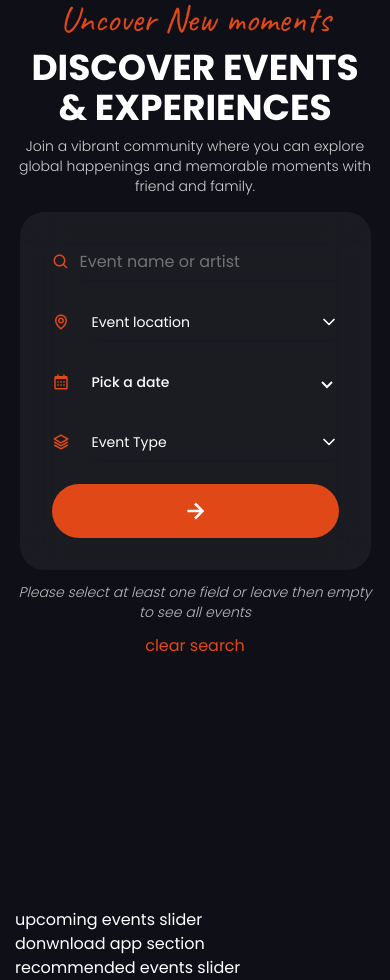
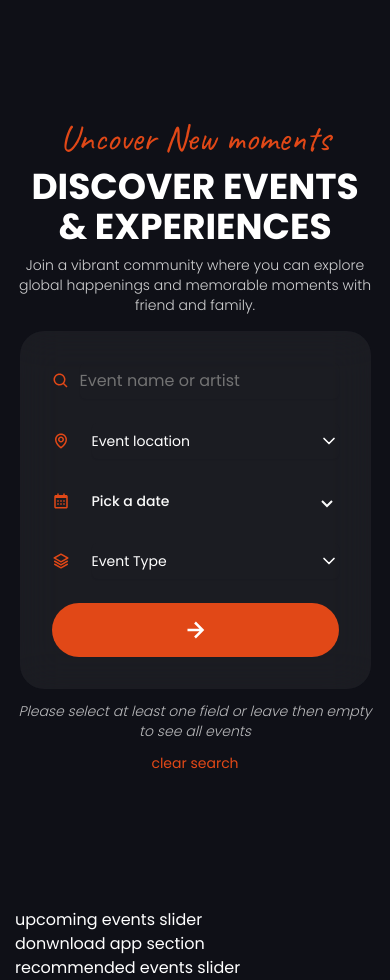
Before and after one commit to Jisap/next15-events, a Next.js app: page / in a window 390 px wide. Built offline with nearby package versions, Linux system fonts and the light colour scheme; data requests are answered from the project's data file.

Commit message:
Refactor Hero component layout for improved responsiveness and styling; adjust button positioning

```diff
--- a/components/Hero.jsx
+++ b/components/Hero.jsx
@@ -8,7 +8,7 @@ const Hero = () => {
 
   return (
     <section className='h-screen xl:h-[800px] mb-16 relative'>
-      <div className='container mx-auto'>
+      <div className='container mx-auto h-full flex flex-col justify-center items-center pt-12 xl:pt-0'>
         <div className='w-full max-w-[684px] text-center mx-auto flex flex-col gap-2'>
           <div className='pretitle'>
             Uncover New moments
@@ -28,7 +28,7 @@ const Hero = () => {
               Please select at least one field or leave then empty to see all events
             </p>
             <button
-              className="text-accent"
+              className="text-accent text-sm xl:absolute right-0"
               onClick={() => handleClearSearch()}
             >
               clear search
```
